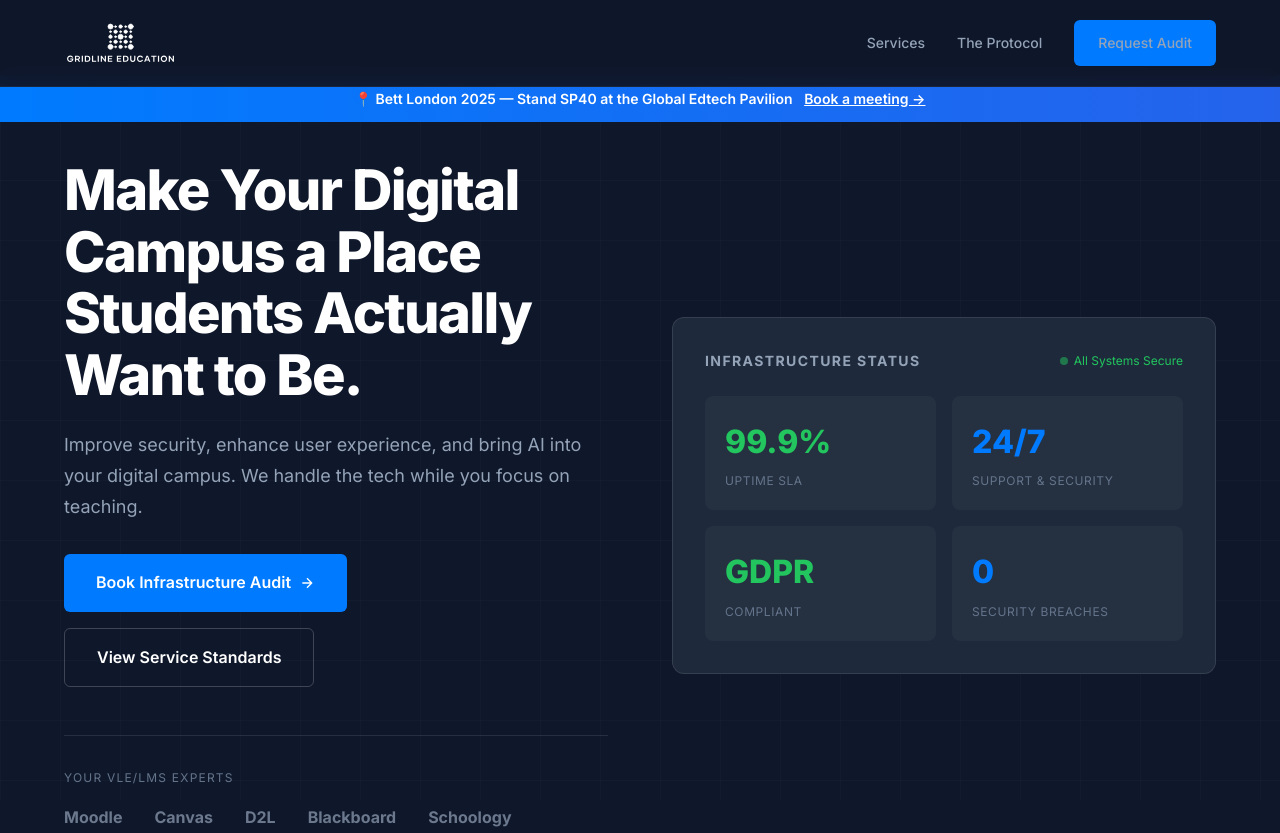
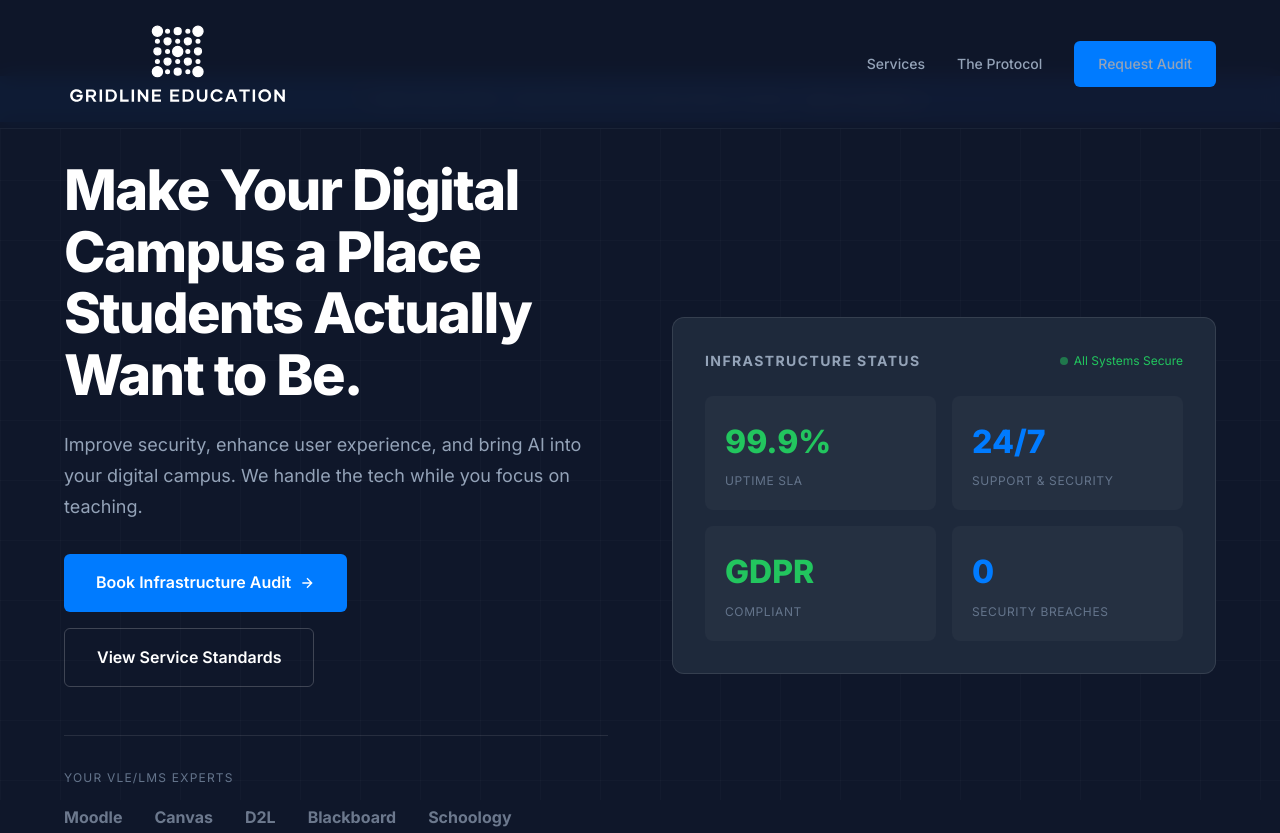
Before and after one commit to larsj45/gridline-website, a website: page index.html in a window 1280 px wide. Shown: the top 833 px of the page. Drawn offline with Linux system fonts and the light colour scheme.

Commit message:
Add files via upload

```diff
--- a/index.html
+++ b/index.html
@@ -91,7 +91,7 @@
         }
 
         .logo img {
-            height: 44px;
+            height: 88px;
             width: auto;
         }
 
```
